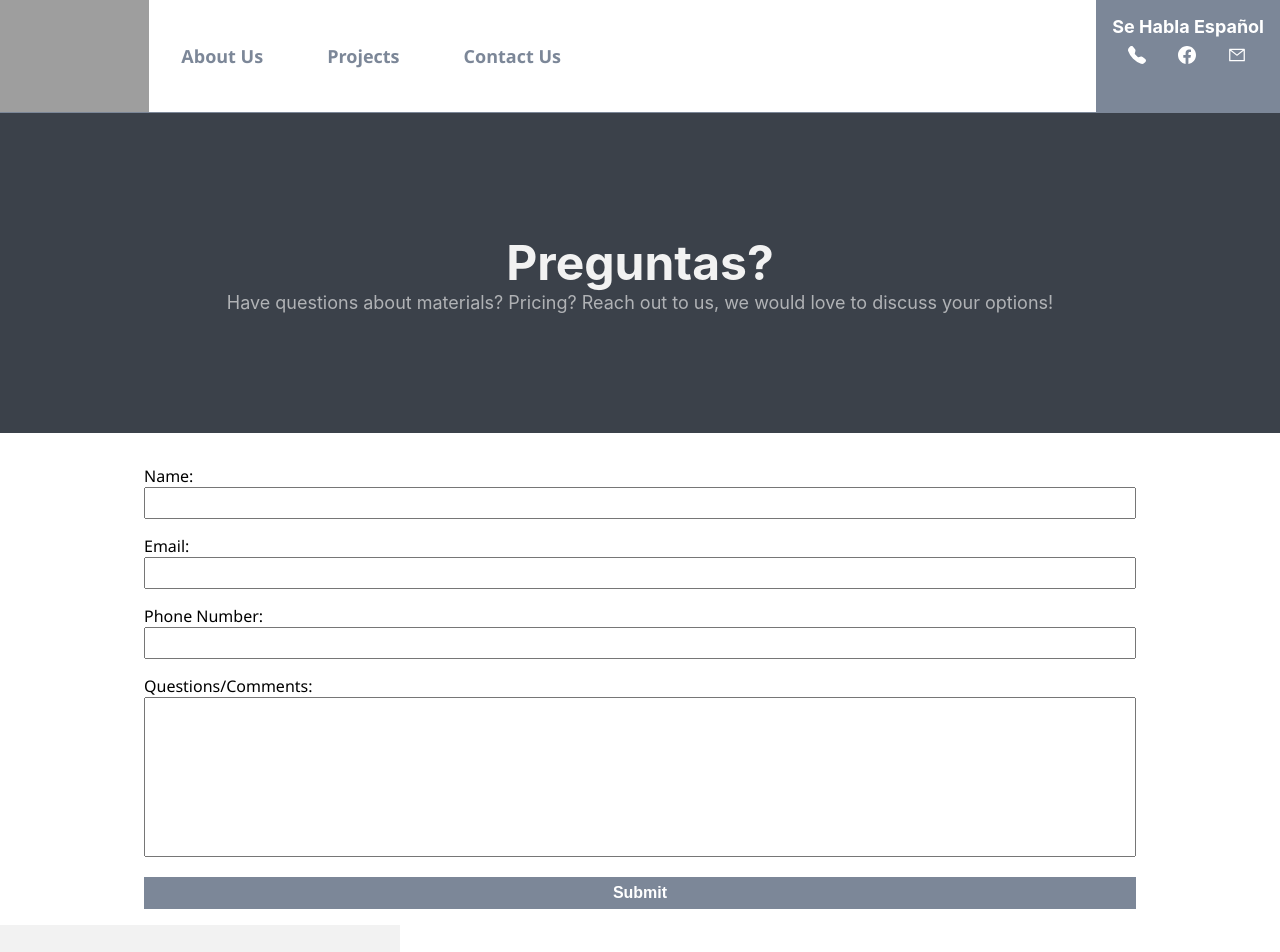
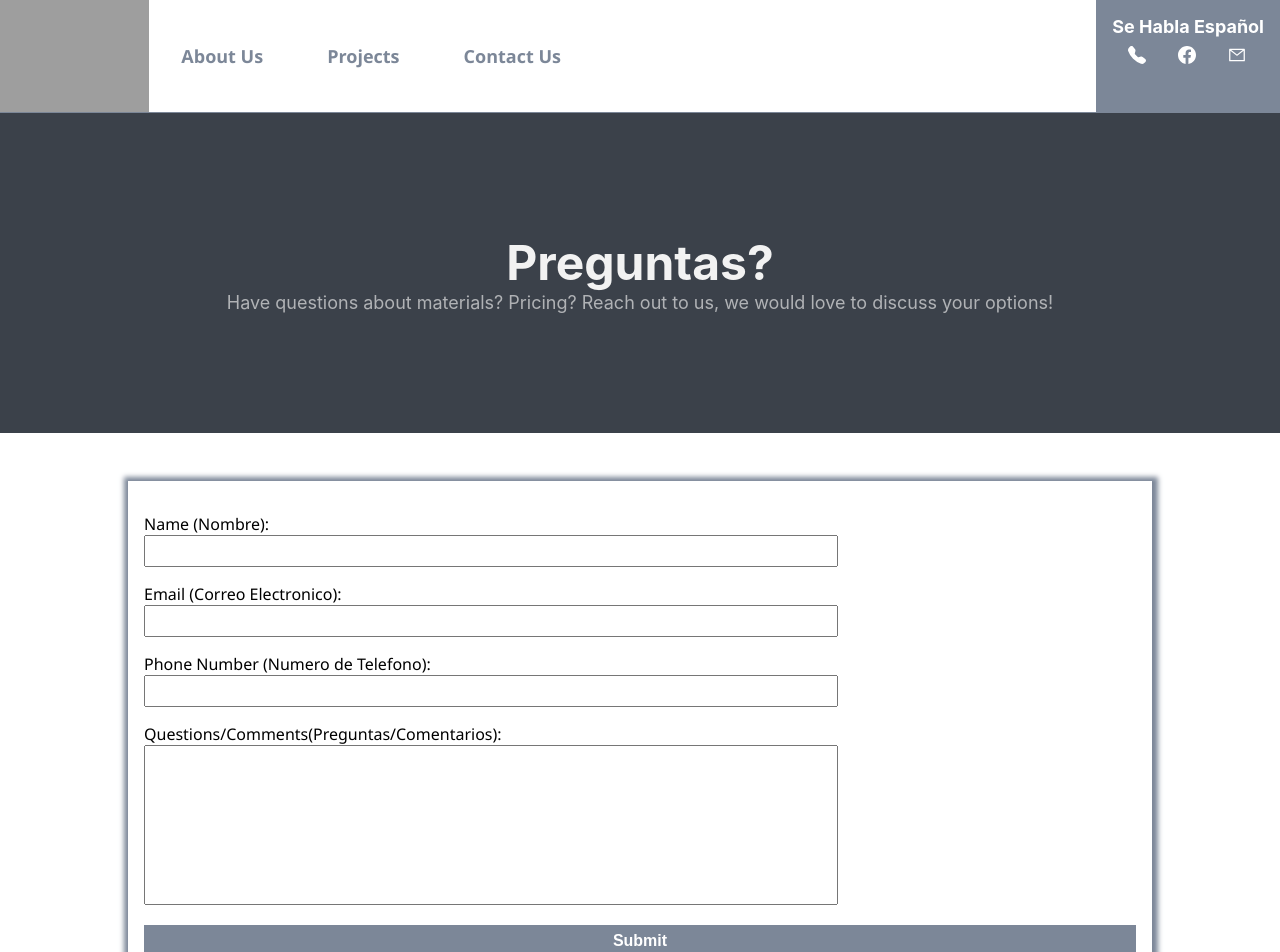
Before and after one commit to mrivera0014/loya-granite, a React (Create React App) app: page /contact in a window 1280 px wide. Shown: the top 952 px of the page. Built offline with nearby package versions, Linux system fonts and the light colour scheme; grey boxes are pictures that could not be loaded.

Commit message:
added back animations, fixed banner overlapping nav

```diff
--- a/src/Components/Form/Form.css
+++ b/src/Components/Form/Form.css
@@ -24,7 +24,8 @@
     min-width: 50%;
     margin: auto;
     /* background-color: aqua; */
-    float: left;
+    margin-top: 3rem;
+    box-shadow: 1px 1px 5px 5px #7c8798;
 }
 
 .formText {
@@ -105,10 +106,16 @@
     margin-top: 1rem;
 }
 
-@media screen and (min-width: 822px) {
+@media only screen and (max-width: 822px) {
 
     #contactForm {
         float: none;
+        margin: auto;
+
+    }
+
+    .banner {
+        margin-bottom: 3rem;
     }
 
     .emailSection,
--- a/src/Components/Form/Form.js
+++ b/src/Components/Form/Form.js
@@ -8,7 +8,8 @@ import Banner from '../Banner/banner'
 const Form = () => {
 
     useEffect(() => {
-
+        gsap.from('#contactForm', { duration: 2.5, y: '100', ease: 'power3.out', })
+        gsap.from('.banner', { duration: 2.5, x: '100', ease: 'power3.out', })
 
     })
 
@@ -34,7 +35,7 @@ const Form = () => {
 
     return (
         <div className='contactContain'>
-            <Banner />
+            <Banner className='banner' />
             {!sent ? (
 
                 <form id='contactForm' method='POST' action='https://formsubmit.co/88c64532444798a1448f19cc7ca8e7be' encType='multipart/form-data'>
@@ -42,19 +43,19 @@ const Form = () => {
                     <input type="hidden" name="_autoresponse" value="Loya Granite has received your message and will reply as soon as possible. We look forward to working with you! "></input>
                     <input type="hidden" name="_subject" value="Loya Granite Submission"></input>
                     <div className="nameSection">
-                        <p className="formText">Name:</p>
+                        <p className="formText">Name (Nombre):</p>
                         <input type="text" className="userInput inputName" name='name' required />
                     </div>
                     <div className="emailSection">
-                        <p className="formText">Email:</p>
+                        <p className="formText">Email (Correo Electronico):</p>
                         <input type="email" className="userInput inputEmail" name='email' required />
                     </div>
                     <div className="phoneSection">
-                        <p className="formText">Phone Number:</p>
+                        <p className="formText">Phone Number (Numero de Telefono):</p>
                         <input type="text" className="userInput inputPhone" name='phone' required />
                     </div>
                     <div className="messageSection">
-                        <p className="formText commentSection">Questions/Comments:</p>
+                        <p className="formText commentSection">Questions/Comments(Preguntas/Comentarios):</p>
                         <textarea className="userInput inputText" name='message' required></textarea>
                     </div>
                     <button type="submit" className="button" value="submit">Submit</button>
@@ -68,7 +69,7 @@ const Form = () => {
             )}
 
 
-            <div className='contactForm sub_section'>
+            {/* <div className='contactForm sub_section'>
                 <img className='formLogo' src={logoImage} alt='loya-grantie-logo' />
                 <section className='questionsEnglish'>
                     <p> Have questions? Shoot us a message or give us a call! We can get you an estimate and are always willing to work with your budget. We work with many materials such as granite, marble, quartz, and porcelain.</p>
@@ -77,7 +78,7 @@ const Form = () => {
                     <p>Preguntas? Envienos un mensaje o llamenos por telefono!
                     </p>
                 </section>
-                {/* <section className='contactInfo'>
+                <section className='contactInfo'>
                     <h3>Contact Info</h3>
                     <a href="tel: 303-997-6166" className='contact number'>Phone: 303-997-6166</a>
                     <p className='contact'>Email: dieguito.loyagranite19@gmail.com</p>
@@ -87,8 +88,8 @@ const Form = () => {
                     <p>Monday-Friday: 9am- 5pm</p>
                     <p>Saturday: Closed</p>
                     <p>Sunday: Closed</p>
-                </section> */}
-            </div>
+                </section>
+            </div> */}
         </div>
     )
 }
--- a/src/Components/Nav/Nav.css
+++ b/src/Components/Nav/Nav.css
@@ -115,7 +115,7 @@
         align-items: flex-start;
         justify-content: flex-start;
         /* background-color: rgba(255, 255, 255, .5); */
-        position: fixed;
+        position: relative;
     }
 
     .navQuickInfo {
```
